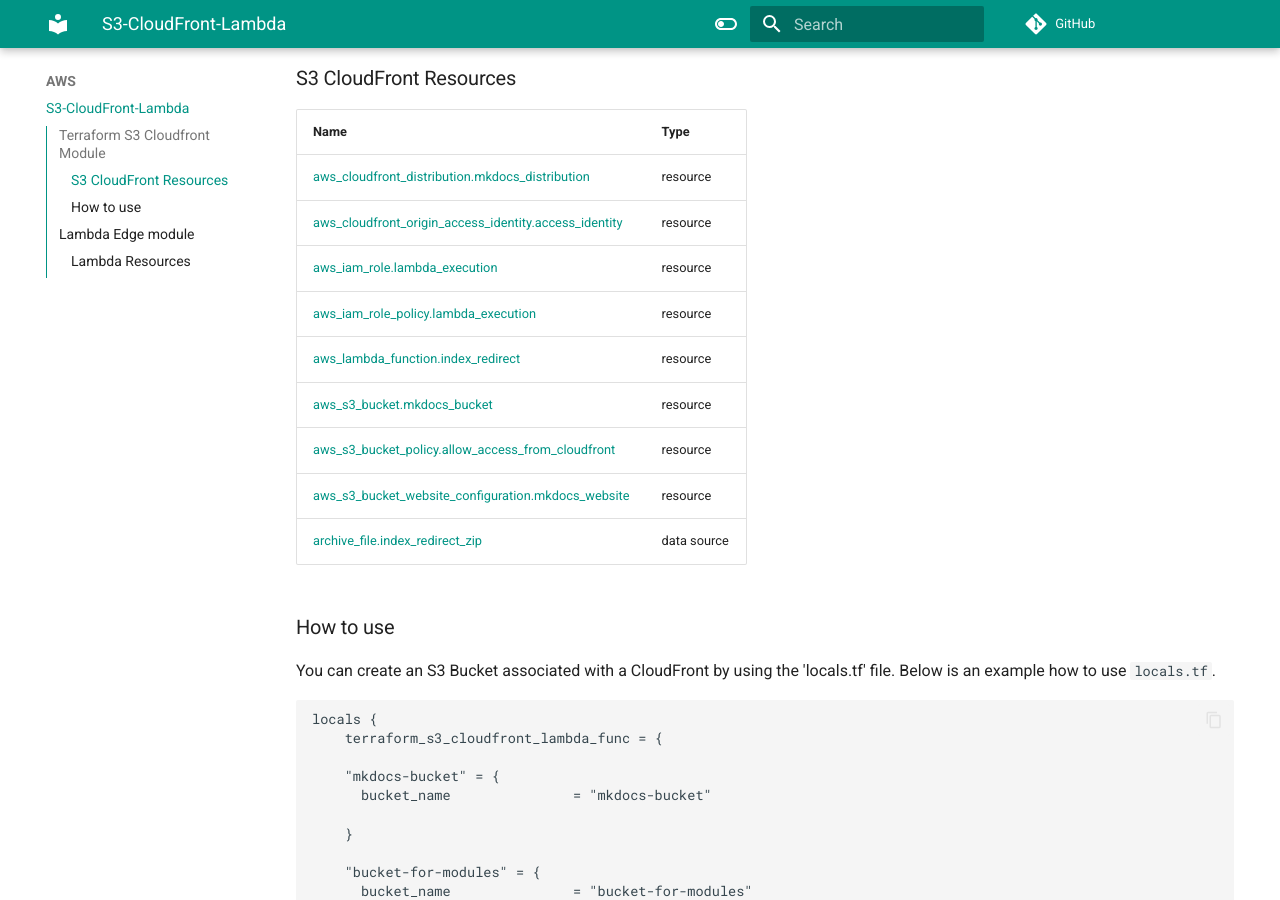
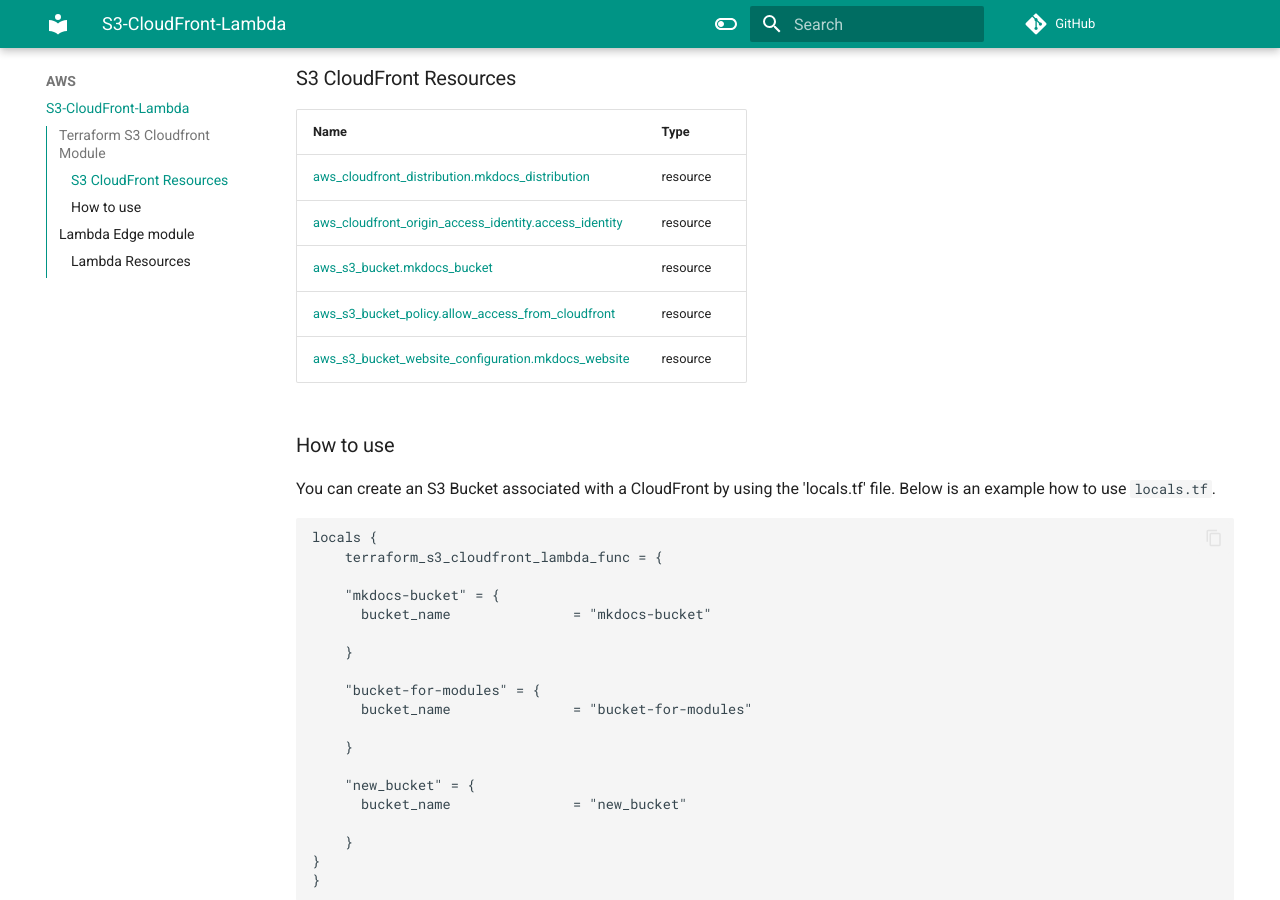
Before and after one commit to Digital-Anthropic/terrafrom-modules, an MkDocs documentation site: the page built from docs/AWS_S3_CloudFront_Lambda/README.md, in a window 1280 px wide and 900 px high, scrolled down 390 px. Built offline with MkDocs 1.6.1 and Material for MkDocs 9.7.7, drawn with Linux system fonts in a browser that asks for light colours.

Commit message:
fix: resoruces-s3cf (#5)

```diff
--- a/docs/AWS_S3_CloudFront_Lambda/README.md
+++ b/docs/AWS_S3_CloudFront_Lambda/README.md
@@ -16,13 +16,9 @@
 |------|------|
 | [aws_cloudfront_distribution.mkdocs_distribution](https://registry.terraform.io/providers/hashicorp/aws/latest/docs/resources/cloudfront_distribution)| resource |
 | [aws_cloudfront_origin_access_identity.access_identity](https://registry.terraform.io/providers/hashicorp/aws/latest/docs/resources/cloudfront_origin_access_identity) | resource |
-| [aws_iam_role.lambda_execution](https://registry.terraform.io/providers/hashicorp/aws/latest/docs/resources/iam_role) | resource |
-| [aws_iam_role_policy.lambda_execution](https://registry.terraform.io/providers/hashicorp/aws/latest/docs/resources/iam_role_policy) | resource |
-| [aws_lambda_function.index_redirect](https://registry.terraform.io/providers/hashicorp/aws/latest/docs/resources/lambda_function) | resource |
 | [aws_s3_bucket.mkdocs_bucket](https://registry.terraform.io/providers/hashicorp/aws/latest/docs/resources/s3_bucket) | resource |
 | [aws_s3_bucket_policy.allow_access_from_cloudfront](https://registry.terraform.io/providers/hashicorp/aws/latest/docs/resources/s3_bucket_policy) | resource |
 | [aws_s3_bucket_website_configuration.mkdocs_website](https://registry.terraform.io/providers/hashicorp/aws/latest/docs/resources/s3_bucket_website_configuration) | resource |
-| [archive_file.index_redirect_zip](https://registry.terraform.io/providers/hashicorp/archive/latest/docs/data-sources/file) | data source |
 
 ### How to use
 
```
